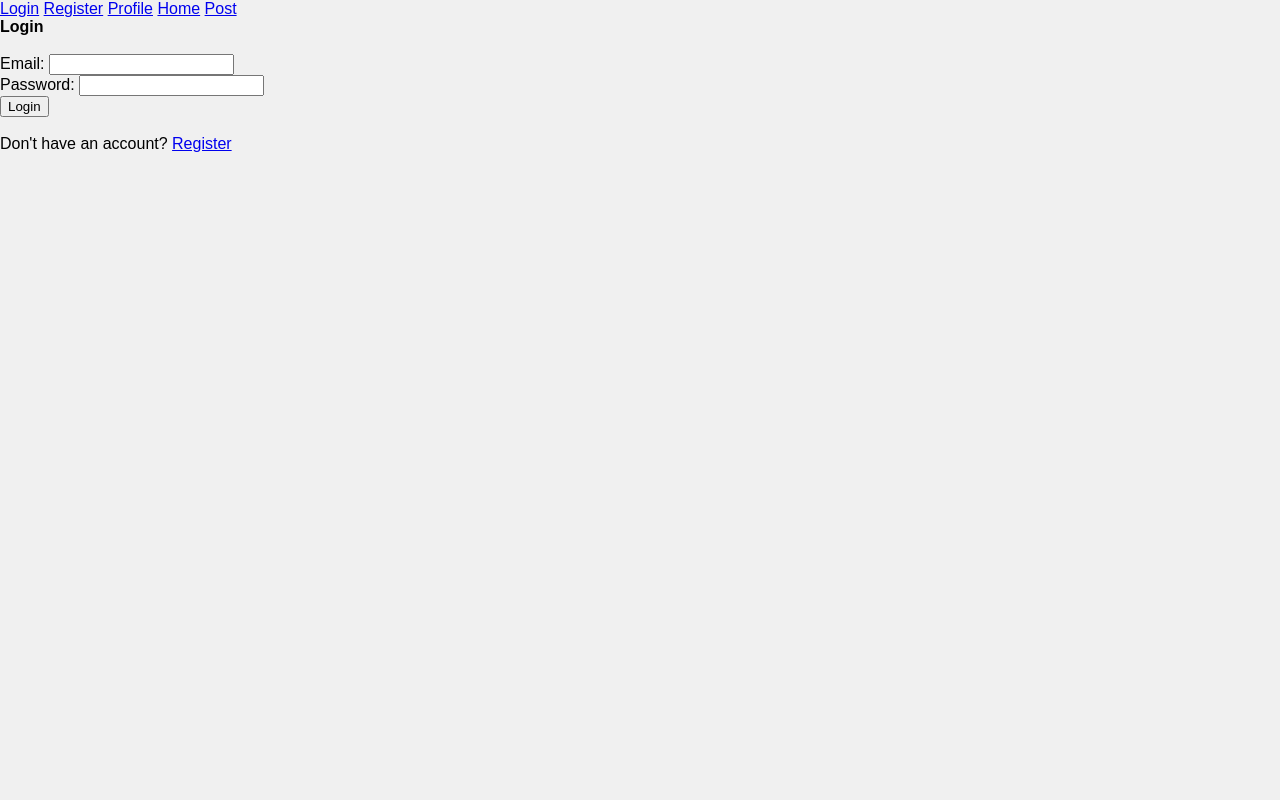
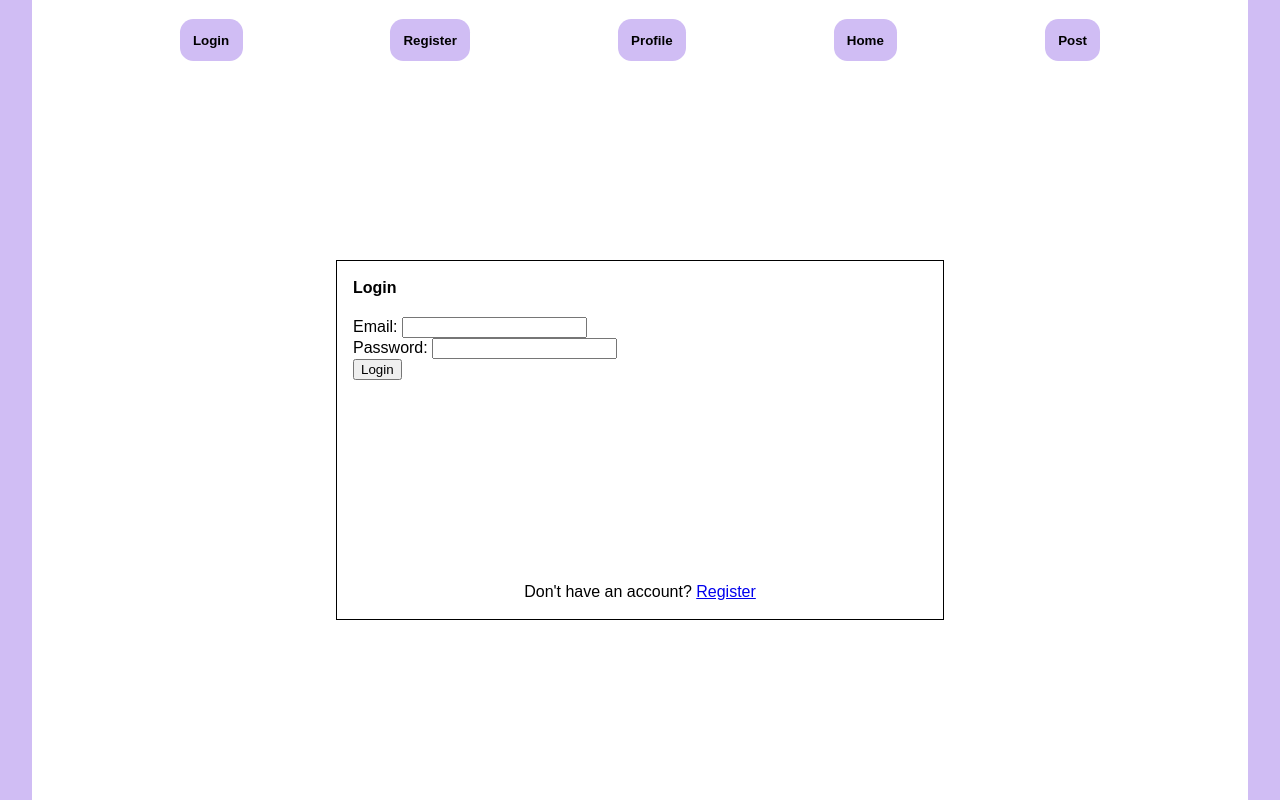
Before and after one commit to dylanr150/COSC-360-Project, a PHP site: page /HTML/login.html in a window 1280 px wide. Run offline with PHP 8.4, Linux system fonts and the light colour scheme.

Commit message:
Basic Layout

```diff
--- a/Front-end/CSS/general.css
+++ b/Front-end/CSS/general.css
@@ -1,4 +1,41 @@
 html{
+        background-color: #d0bdf4;
+        height: 100%;
+        width: 100%;
+        display: flex;
+        justify-content: center;
+        align-items: center;
         font-family: Arial, sans-serif;
-        background-color: #f0f0f0;
 }
+body{
+        background-color: white;
+        display: flex;
+        flex-wrap: wrap;
+        width: 95%;
+        height: 100%;
+}
+header{
+        height: 10%;
+        width: 100%;
+}
+header nav{
+        height: 100%;
+        width: 100%;
+        display: flex;
+        justify-content: space-evenly;
+        align-items: center;
+}
+header nav button{
+        background-color: #d0bdf4;
+        border: none;
+        padding: 1em;
+        color: black;
+        font-weight: bold;
+        border-radius: 1em;
+}
+header nav button:hover{
+        background-color: #dcd1ef;
+}
+header nav button:focus{
+        background-color: rgb(200, 178, 237);
+}
--- a/Front-end/CSS/login.css
+++ b/Front-end/CSS/login.css
@@ -0,0 +1,30 @@
+main{
+    min-height: 90%;
+    width: 100%;
+    display: flex;
+    justify-content: center;
+    align-items: center;
+}
+main .login-container{
+    border: 1px solid black;
+    width: 50%;
+    height: 50%;
+    box-sizing: border-box;
+    padding: 1em;
+    display: flex;
+    flex-wrap: wrap;
+    justify-content: center;
+    align-items: center;
+}
+main .login-container .login-title{
+    width: 100%;
+    height: 10%;
+}
+main .login-container form{
+    width: 100%;
+    height: 80%;
+}
+main .login-container .registration-link{
+    width: 100%;
+    height: 10%;
+}
--- a/Front-end/HTML/login.html
+++ b/Front-end/HTML/login.html
@@ -5,17 +5,20 @@
     <link rel="stylesheet" href="../CSS/general.css">
     <link rel="stylesheet" href="../CSS/login.css">
     <title>Login</title>
-    <nav>
-      <a href="login.html">Login</a>
-      <a href="register.html">Register</a>
-      <a href="profile.html">Profile</a>
-      <a href="home.html">Home</a>
-      <a href="post.html">Post</a>
-    </nav>
   </head>
   <body>
+    <header>
+      <nav>
+        <a href="login.html"><button>Login</button></a>
+        <a href="register.html"><button>Register</button></a>
+        <a href="profile.html"><button>Profile</button></a>
+        <a href="home.html"><button>Home</button></a>
+        <a href="post.html"><button>Post</button></a>
+      </nav>
+    </header>
+    <main>
       <div class="login-container">
-      <h2>Login</h2>
+       <h2 class="login-title">Login</h2>
        <br>
         <form action="#" method="post">
            <label for="email">Email:</label>
@@ -31,5 +34,6 @@
           <p>Don't have an account? <a href="register.html">Register</a></p>
         </div>
       </div>
+    </main>
   </body>
 </html>
```
Also changed, not shown: Front-end/HTML/home.html (+11 -7 lines), Front-end/HTML/post.html (+11 -7 lines), Front-end/HTML/profile.html (+11 -7 lines), Front-end/HTML/register.html (+11 -7 lines), Front-end/CSS/reset.css (line endings or trailing spaces). Lines whose indentation alone changed are shown as unchanged.
